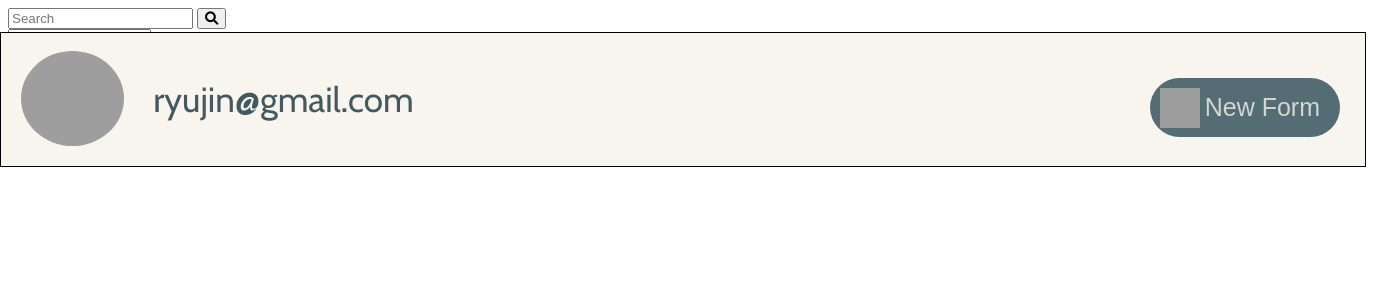
After one commit to PiXSCL/Event-Evaluation-with-Sentiment-Analysis-System, a Flask app: page /home in a window 1400 px wide. The commit adds this page. Shown: the top 300 px of the page. Run offline with Flask 2, Linux system fonts and the light colour scheme; grey boxes are pictures that could not be loaded.

Commit message:
improved login and signup page looks and added home page

```diff
--- a/Event_Evaluation_with_Sentiment_Analysis_System/static/style.css
+++ b/Event_Evaluation_with_Sentiment_Analysis_System/static/style.css
@@ -412,10 +400,74 @@
     font: 400 1.68vw "Cabin", sans-serif;
     text-decoration: underline;
     position: absolute;
-    left: 75%;
-    top: 81%;
+    left: 74%;
+    top: 79%;
 }
 
     .login:hover {
         color: #E8BA84;
     }
+
+.home-navbar {
+    position: absolute;
+    width: 1364px;
+    height: 133px;
+    left: 0px;
+    top: 32px;
+    background: #F8F4EE;
+    border: 1px solid #020101;
+}
+
+.user-profile img {
+    position: absolute;
+    border-radius: 50%;
+    width: 103px;
+    height: 95px;
+    left: 20px;
+    top: 18px;
+}
+
+.home-email {
+    position: absolute;
+    width: 261px;
+    height: 43px;
+    left: 152px;
+    top: 45px;
+    font-family: 'Cabin';
+    font-style: normal;
+    font-weight: 400;
+    font-size: 35px;
+    line-height: 43px;
+    text-align: center;
+    color: #44585F;
+}
+
+.home-buttons {
+    position: absolute;
+    top: 45px;
+    right: 25px;
+}
+
+    .home-buttons button {
+        background-color: #546D75;
+        border: none;
+        border-radius: 35px;
+        padding-left: 55px;
+        padding-right: 20px;
+        padding-top: 15px;
+        padding-bottom: 15px;
+        font-size: 25px;
+        color: #D4D4D4;
+        cursor: pointer;
+    }
+
+.add {
+    position: absolute;
+    right: 165px;
+    top: 55px;
+}
+
+    .add img {
+        width: 40px;
+        height: 40px;
+    }
--- /dev/null
+++ b/Event_Evaluation_with_Sentiment_Analysis_System/templates/home.html
@@ -0,0 +1,39 @@
+<!DOCTYPE html>
+<html lang="en">
+<head>
+    <meta charset="UTF-8">
+    <meta name="viewport" content="width=device-width, initial-scale=1.0">
+    <link rel="stylesheet" type="text/css" href="{{ url_for('static', filename='style.css') }}">
+    <link rel="stylesheet" href="https://fonts.googleapis.com/css?family=Cabin">
+    <link rel="stylesheet" href="https://cdnjs.cloudflare.com/ajax/libs/font-awesome/6.0.0-beta3/css/all.min.css">
+    <title>Home Page</title>
+</head>
+<body background-color="#A9CBC9";>
+    <div class="home-navbar" id="home-navbar">
+        <div class="user-profile">
+            <img src="profile_images/profile1.jpg" alt="Profile Picture">
+            <span class="home-email">ryujin@gmail.com</span>
+        </div>
+        <div class="home-buttons">
+            <button class="new-form">New Form</button>
+        </div>
+        <div class="add">
+            <img id="clickable-image" src="images/add_button.png" alt="Click me">
+        </div>
+    </div>
+
+    <div class="search-container">
+        <input type="text" placeholder="Search">
+        <button type="submit"><i class="fa fa-search"></i></button>
+    </div>
+
+    <div class="dropdown">
+        <select id="dropdown-menu" class="dropdown-menu">
+            <option value="Sort by title">Sort by title</option>
+            <option value="Sort by date created">Sort by date created</option>
+        </select>
+    </div>
+
+    <div class="box1"></div>
+</body>
+</html>
--- a/Event_Evaluation_with_Sentiment_Analysis_System/views.py
+++ b/Event_Evaluation_with_Sentiment_Analysis_System/views.py
@@ -26,7 +26,7 @@ def login_post():
     user = User.query.filter_by(email=email, password=password).first()
 
     if user:
-        return '<script>alert("Login successful!"); window.location.href="/";</script>'
+        return '<script>alert("Login successful!"); window.location.href="/home";</script>'
     else:
         return '<script>alert("Invalid account. Please check the email and password you entered."); window.location.href="/login";</script>'
 
@@ -51,3 +51,7 @@ def signup():
 if __name__ == '__main__':
     db.create_all()
     app.run(debug=True)
+
+@app.route('/home')
+def home():
+    return render_template('home.html')
```
Also changed, not shown: other parts of Event_Evaluation_with_Sentiment_Analysis_System/static/style.css (+39 -51 lines), Event_Evaluation_with_Sentiment_Analysis_System/templates/index.html (+7 -20 lines), Event_Evaluation_with_Sentiment_Analysis_System/templates/signup.html (+7 -17 lines), 1 other file.
